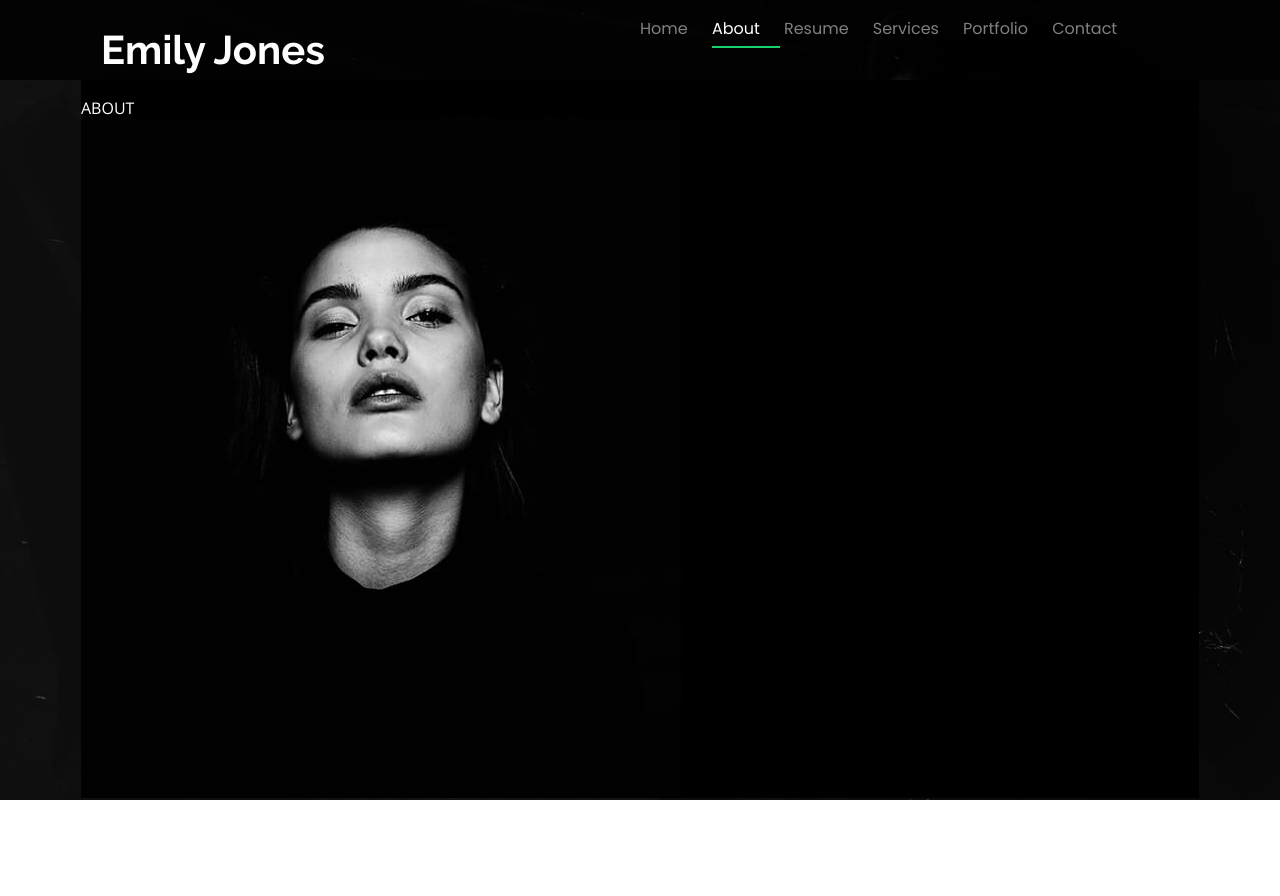
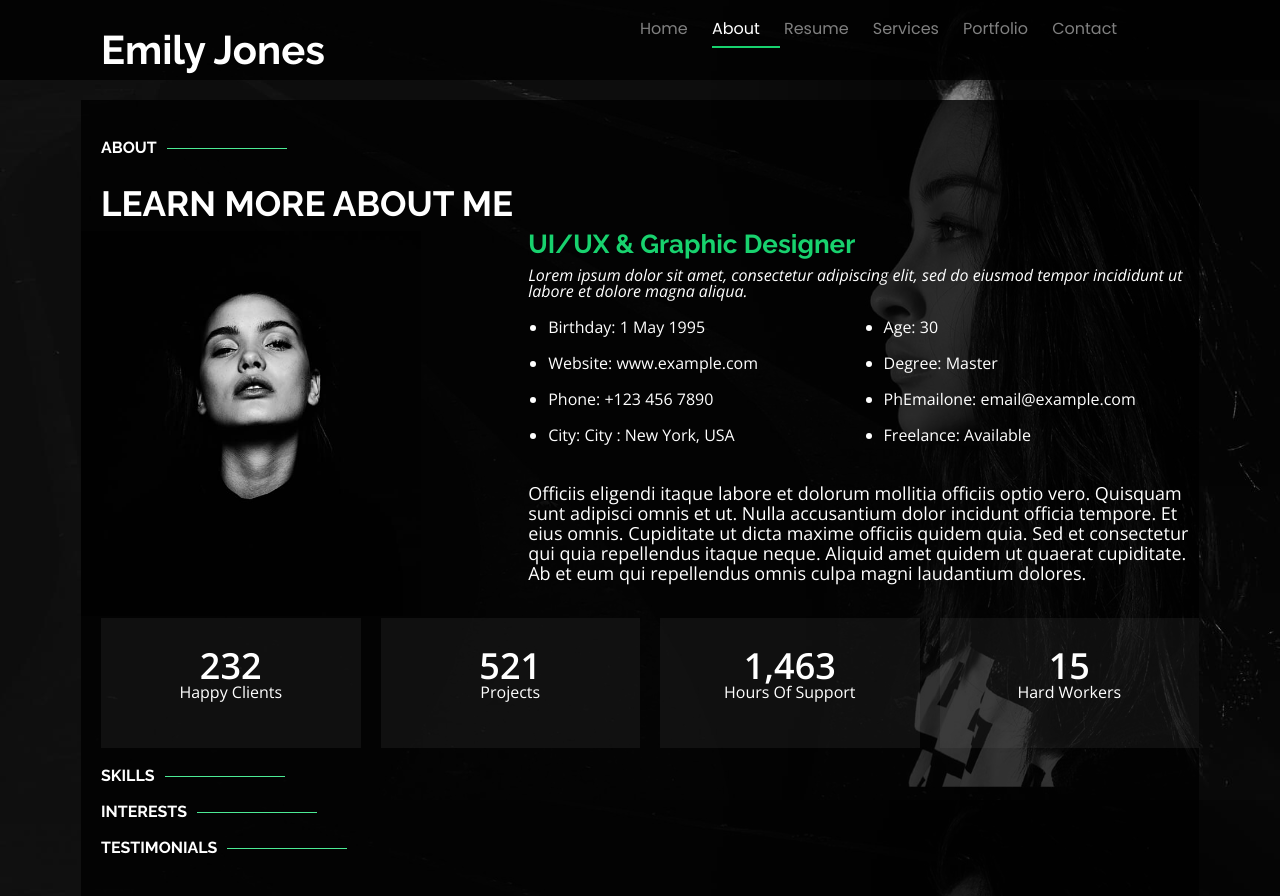
Before and after one commit to SundarRajan851/personal-portfolio, a plain HTML site: page about.html in a window 1280 px wide. Before the commit the page ends 800 px from the top, so only its background shows below. Drawn offline with nearby package versions, Linux system fonts and the light colour scheme.

Commit message:
Adding about file

```diff
--- a/about.html
+++ b/about.html
@@ -25,13 +25,57 @@
     </div>
     </div>
     <div class="aboutme">
-        ABOUT
+        <h3>ABOUT</h3>
+        <h2>LEARN MORE ABOUT ME</h2>
         <div class="about-flex">
             <div class="about1">
-                <img src="/img/me.jpg" alt="">
+                <img src="./img/me.jpg" alt="" srcset="">
             </div>
-            <div class="about2"></div>
+            <div class="about2">
+                <h4>UI/UX & Graphic Designer</h4>
+                <p class="font-italic">Lorem ipsum dolor sit amet, consectetur adipiscing elit, sed do eiusmod tempor incididunt ut labore et dolore magna aliqua.</p>
+                <div class="about2-flex">
+                    <div class="about2-1">
+                        <ul>
+                            <li> Birthday: 1 May 1995</li>
+                            <li>Website: www.example.com</li>
+                            <li>Phone: +123 456 7890</li>
+                            <li> City: City : New York, USA</li>
+                        </ul>
+                    </div>
+                    <div class="about2-2">
+                        <ul>
+                            <li>Age: 30</li>
+                            <li>Degree: Master</li>
+                            <li>PhEmailone: email@example.com</li>
+                            <li>Freelance: Available</li>
+                        </ul>
+                    </div>
+                </div>
+                <p class="apt-pra">Officiis eligendi itaque labore et dolorum mollitia officiis optio vero. Quisquam sunt adipisci omnis et ut. Nulla accusantium dolor incidunt officia tempore. Et eius omnis. Cupiditate ut dicta maxime officiis quidem quia. Sed et consectetur qui quia repellendus itaque neque. Aliquid amet quidem ut quaerat cupiditate. Ab et eum qui repellendus omnis culpa magni laudantium dolores.</p>
+            </div>
         </div>
+        <div class="about3">
+            <div class="about3-1">
+                <span>232</span>
+                Happy Clients
+            </div>
+            <div class="about3-2">
+                <span>521</span>
+                Projects
+            </div>
+            <div class="about3-3">
+                <span>1,463</span>
+                Hours Of Support
+            </div>
+            <div class="about3-4">
+                <span>15</span>
+                Hard Workers
+            </div>
+        </div>
+        <h3>SKILLS</h3>
+        <h3>INTERESTS</h3>
+        <h3>TESTIMONIALS</h3>
     </div>
 </body>
 </html>
--- a/css/style.css
+++ b/css/style.css
@@ -57,12 +57,73 @@ a:hover, .active{
     font-family: "Raleway", sans-serif;
 }
 .aboutme{
-    background-color: black;
+    background-color: rgba(0, 0, 0, 0.8);
     width: 1118px;
     margin: auto;
+    padding: 20px 0;
+    margin-top: 20px;
+}
+.about-flex{
+    display: flex;
+}
+.about1{
+    flex-basis: 40%;
+    background-image: url(../img/me.jpg) top left;
+    width: 400px;
+    height: auto;
+}
+.about1 img{
+    width: 340px;
+}
+.font-italic {
+    font-style: italic!important;
+}
+h1, h2, h3, h4, h5, h6 {
+    font-family: "Raleway", sans-serif;
+}
+h4{
+    font-weight: 700;
+    font-size: 26px;
+    color: #18d26e;
+    padding-bottom: 10px;
+}
+.about2{
+    flex-basis: 60%;
+}
+.about2-flex{
+    display: flex;
+}
+.about2-1, .about2-2{
+    flex-basis: 50%;
     padding-top: 20px;
+    padding-bottom: 20px;
 }
-
+.about2-1 ul li, .about2-2 ul li{
+    margin-left: 20px;
+    padding-bottom: 20px;
+}
+.about3{
+    display: flex;
+}
+.about3-1,.about3-2,.about3-3,.about3-4{
+    flex-basis: 25%;
+    margin-left: 20px;
+    width: 350px;
+    height: 100px;
+    background-color: rgba(128, 128, 128, 0.1);
+    text-align: center;
+    padding-top: 30px;
+}
+.apt-pra{
+    font-size: 18px;
+    line-height: 20px;
+}
+.about3 span{
+    font-size: 36px;
+    display: block;
+    font-weight: 600;
+    color: #fff;
+}
 .contact-body{
     background-color: rgba(0, 0, 0, 0.8);
     width: 1118px;
```
